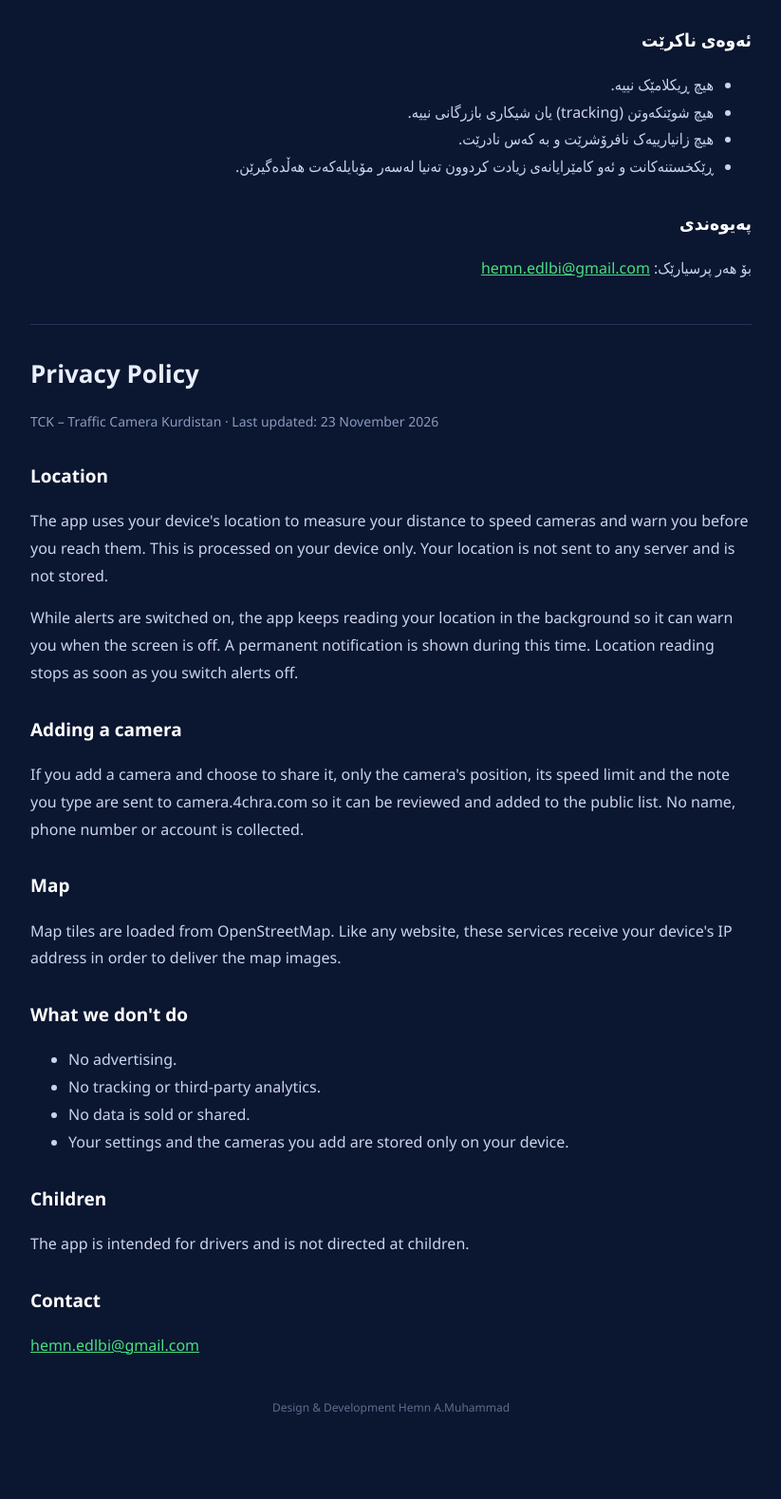
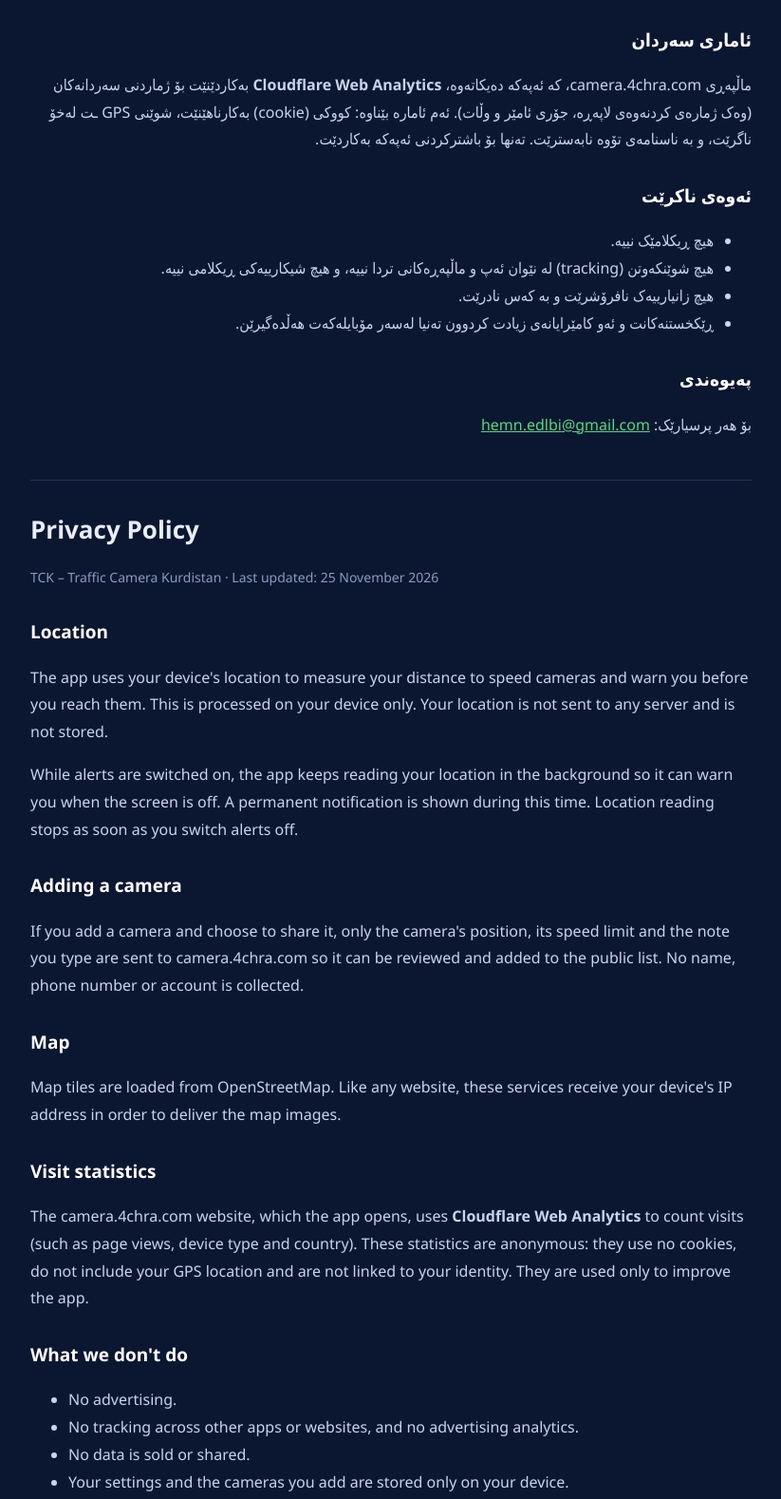
Before and after one commit to hemnedlbi/kamera-ios, a website: page docs/privacy.html in a window 1280 px wide. Shown: the part 660-2238 px from the top of the page at 95% size, without its empty margins (228-1051 px from the left). Before the commit the page ends 2212 px from the top, so only its background shows below. Drawn offline with Linux system fonts and the light colour scheme.

Commit message:
Privacy policy: mention anonymous Cloudflare Web Analytics on camera.4chra.com
Co-Authored-By: Claude Opus 5.5 <noreply@anthropic.com>
Claude-Session: https://claude.ai/code/session_011UME5eVU8t4XhVgZWkenZp

```diff
--- a/docs/privacy.html
+++ b/docs/privacy.html
@@ -17,7 +17,7 @@ footer{margin-top:40px;color:#5D6D8F;font-size:12px;text-align:center;direction:
 <body><main>
 
 <h1>TCK – Traffic Camera Kurdistan</h1>
-<p class="date">سیاسەتی تایبەتمەندی · نوێکراوەتەوە لە 23ی تشرینی دووەمی 2026</p>
+<p class="date">سیاسەتی تایبەتمەندی · نوێکراوەتەوە لە 25ی تشرینی دووەمی 2026</p>
 
 <h2>شوێنی تۆ (Location)</h2>
 <p>ئەپەکە شوێنی تۆ لەسەر مۆبایلەکەت بەکاردەهێنێت بۆ ئەوەی دووری تۆ لە کامێراکانی خێرایی بزانێت و پێش گەیشتن پێیان ئاگادارت بکاتەوە. ئەمە تەنیا لەسەر مۆبایلەکەت ئەنجام دەدرێت. شوێنەکەت نانێردرێت بۆ هیچ سێرڤەرێک و هەڵناگیرێت.</p>
@@ -29,10 +29,13 @@ footer{margin-top:40px;color:#5D6D8F;font-size:12px;text-align:center;direction:
 <h2>نەخشە</h2>
 <p>نەخشەکە لە OpenStreetMap ـەوە بار دەکرێت. وەک هەموو ماڵپەڕێک، ئەو خزمەتگوزارییانە ناونیشانی IP ی مۆبایلەکەت دەبینن بۆ ناردنی وێنەی نەخشە.</p>
 
+<h2>ئاماری سەردان</h2>
+<p>ماڵپەڕی camera.4chra.com، کە ئەپەکە دەیکاتەوە، <b>Cloudflare Web Analytics</b> بەکاردێنێت بۆ ژماردنی سەردانەکان (وەک ژمارەی کردنەوەی لاپەڕە، جۆری ئامێر و وڵات). ئەم ئامارە بێناوە: کووکی (cookie) بەکارناهێنێت، شوێنی GPS ـت لەخۆ ناگرێت، و بە ناسنامەی تۆوە نابەسترێت. تەنها بۆ باشترکردنی ئەپەکە بەکاردێت.</p>
+
 <h2>ئەوەی ناکرێت</h2>
 <ul>
 <li>هیچ ڕیکلامێک نییە.</li>
-<li>هیچ شوێنکەوتن (tracking) یان شیکاری بازرگانی نییە.</li>
+<li>هیچ شوێنکەوتن (tracking) لە نێوان ئەپ و ماڵپەڕەکانی تردا نییە، و هیچ شیکارییەکی ڕیکلامی نییە.</li>
 <li>هیچ زانیارییەک نافرۆشرێت و بە کەس نادرێت.</li>
 <li>ڕێکخستنەکانت و ئەو کامێرایانەی زیادت کردوون تەنیا لەسەر مۆبایلەکەت هەڵدەگیرێن.</li>
 </ul>
@@ -42,7 +45,7 @@ footer{margin-top:40px;color:#5D6D8F;font-size:12px;text-align:center;direction:
 
 <section class="en" lang="en" dir="ltr">
 <h1>Privacy Policy</h1>
-<p class="date">TCK – Traffic Camera Kurdistan · Last updated: 23 November 2026</p>
+<p class="date">TCK – Traffic Camera Kurdistan · Last updated: 25 November 2026</p>
 
 <h2>Location</h2>
 <p>The app uses your device's location to measure your distance to speed cameras and warn you before you reach them. This is processed on your device only. Your location is not sent to any server and is not stored.</p>
@@ -54,10 +57,13 @@ footer{margin-top:40px;color:#5D6D8F;font-size:12px;text-align:center;direction:
 <h2>Map</h2>
 <p>Map tiles are loaded from OpenStreetMap. Like any website, these services receive your device's IP address in order to deliver the map images.</p>
 
+<h2>Visit statistics</h2>
+<p>The camera.4chra.com website, which the app opens, uses <b>Cloudflare Web Analytics</b> to count visits (such as page views, device type and country). These statistics are anonymous: they use no cookies, do not include your GPS location and are not linked to your identity. They are used only to improve the app.</p>
+
 <h2>What we don't do</h2>
 <ul>
 <li>No advertising.</li>
-<li>No tracking or third-party analytics.</li>
+<li>No tracking across other apps or websites, and no advertising analytics.</li>
 <li>No data is sold or shared.</li>
 <li>Your settings and the cameras you add are stored only on your device.</li>
 </ul>
```
